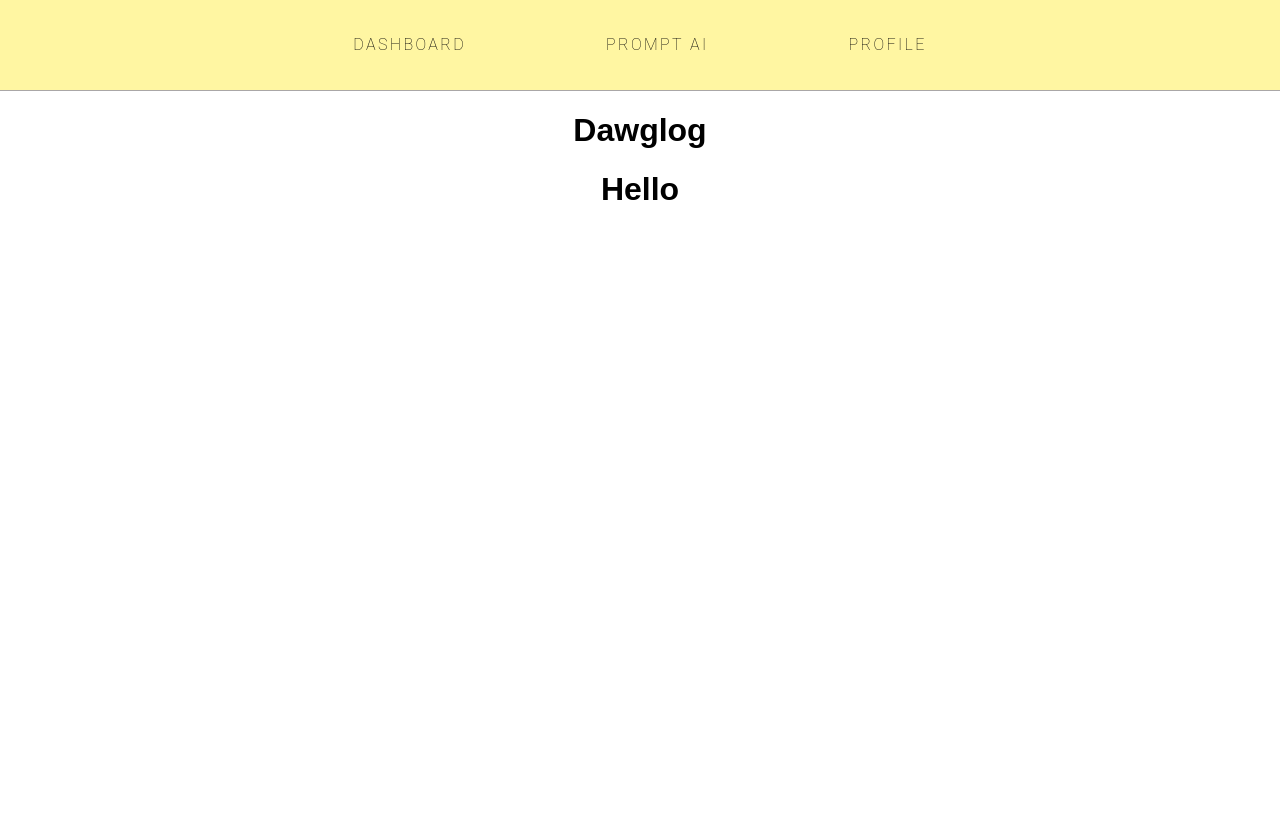
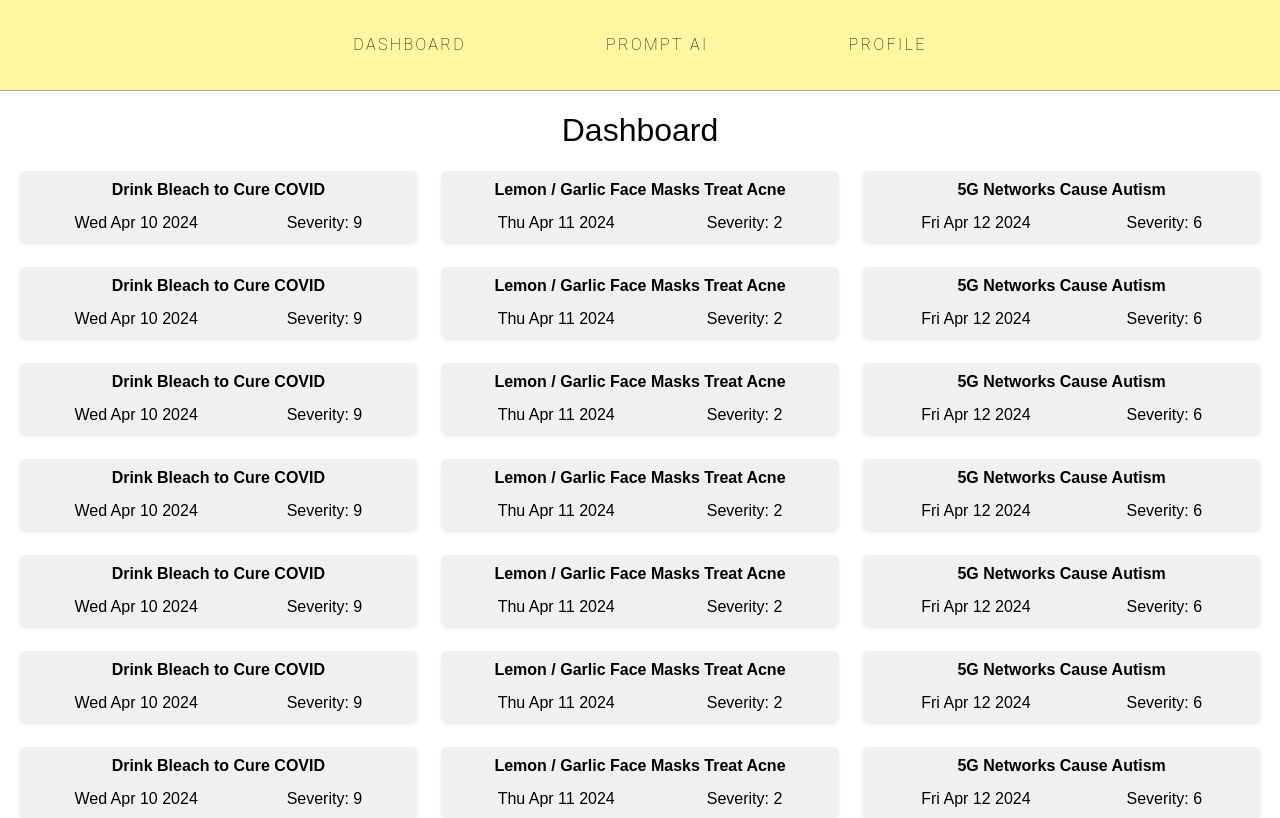
Before and after one commit to BaldoHado/Health-Misinformation-AI-App, a React (Create React App) app in the folder my-app/: page / in a window 1280 px wide. Built offline with nearby package versions, Linux system fonts and the light colour scheme.

Commit message:
dashboard

```diff
--- a/my-app/src/components/Dashboard/Dashboard.module.scss
+++ b/my-app/src/components/Dashboard/Dashboard.module.scss
@@ -0,0 +1,4 @@
+.title {
+    font-size: 32px;
+    font-weight: 500;
+}
--- a/my-app/src/components/Dashboard/Dashboard.tsx
+++ b/my-app/src/components/Dashboard/Dashboard.tsx
@@ -1,9 +1,197 @@
 import React from "react";
 import styles from "./Dashboard.module.scss";
+import IssueBox from "../IssueBox/IssueBox";
+
+interface IssueBoxProps {
+  issues: Issues[];
+}
+
+interface Issues {
+  summary: string;
+  date: Date;
+  region: string[];
+  demographic: string[];
+  popularity: number;
+  severity: number;
+}
+
+const misinformationData: Issues[] = [
+  {
+    summary: "Drink Bleach to Cure COVID",
+    date: new Date("2024-04-10"),
+    region: ["Online"],
+    demographic: ["General Public"],
+    popularity: 90,
+    severity: 9,
+  },
+  {
+    summary: "Lemon / Garlic Face Masks Treat Acne",
+    date: new Date("2024-04-11"),
+    region: ["Social Media Platforms"],
+    demographic: ["Young Adults"],
+    popularity: 95,
+    severity: 2,
+  },
+  {
+    summary: "5G Networks Cause Autism",
+    date: new Date("2024-04-12"),
+    region: ["Online Communities"],
+    demographic: ["Parents"],
+    popularity: 98,
+    severity: 6,
+  },
+  {
+    summary: "Drink Bleach to Cure COVID",
+    date: new Date("2024-04-10"),
+    region: ["Online"],
+    demographic: ["General Public"],
+    popularity: 90,
+    severity: 9,
+  },
+  {
+    summary: "Lemon / Garlic Face Masks Treat Acne",
+    date: new Date("2024-04-11"),
+    region: ["Social Media Platforms"],
+    demographic: ["Young Adults"],
+    popularity: 95,
+    severity: 2,
+  },
+  {
+    summary: "5G Networks Cause Autism",
+    date: new Date("2024-04-12"),
+    region: ["Online Communities"],
+    demographic: ["Parents"],
+    popularity: 98,
+    severity: 6,
+  },
+  {
+    summary: "Drink Bleach to Cure COVID",
+    date: new Date("2024-04-10"),
+    region: ["Online"],
+    demographic: ["General Public"],
+    popularity: 90,
+    severity: 9,
+  },
+  {
+    summary: "Lemon / Garlic Face Masks Treat Acne",
+    date: new Date("2024-04-11"),
+    region: ["Social Media Platforms"],
+    demographic: ["Young Adults"],
+    popularity: 95,
+    severity: 2,
+  },
+  {
+    summary: "5G Networks Cause Autism",
+    date: new Date("2024-04-12"),
+    region: ["Online Communities"],
+    demographic: ["Parents"],
+    popularity: 98,
+    severity: 6,
+  },
+  {
+    summary: "Drink Bleach to Cure COVID",
+    date: new Date("2024-04-10"),
+    region: ["Online"],
+    demographic: ["General Public"],
+    popularity: 90,
+    severity: 9,
+  },
+  {
+    summary: "Lemon / Garlic Face Masks Treat Acne",
+    date: new Date("2024-04-11"),
+    region: ["Social Media Platforms"],
+    demographic: ["Young Adults"],
+    popularity: 95,
+    severity: 2,
+  },
+  {
+    summary: "5G Networks Cause Autism",
+    date: new Date("2024-04-12"),
+    region: ["Online Communities"],
+    demographic: ["Parents"],
+    popularity: 98,
+    severity: 6,
+  },
+  {
+    summary: "Drink Bleach to Cure COVID",
+    date: new Date("2024-04-10"),
+    region: ["Online"],
+    demographic: ["General Public"],
+    popularity: 90,
+    severity: 9,
+  },
+  {
+    summary: "Lemon / Garlic Face Masks Treat Acne",
+    date: new Date("2024-04-11"),
+    region: ["Social Media Platforms"],
+    demographic: ["Young Adults"],
+    popularity: 95,
+    severity: 2,
+  },
+  {
+    summary: "5G Networks Cause Autism",
+    date: new Date("2024-04-12"),
+    region: ["Online Communities"],
+    demographic: ["Parents"],
+    popularity: 98,
+    severity: 6,
+  },
+  {
+    summary: "Drink Bleach to Cure COVID",
+    date: new Date("2024-04-10"),
+    region: ["Online"],
+    demographic: ["General Public"],
+    popularity: 90,
+    severity: 9,
+  },
+  {
+    summary: "Lemon / Garlic Face Masks Treat Acne",
+    date: new Date("2024-04-11"),
+    region: ["Social Media Platforms"],
+    demographic: ["Young Adults"],
+    popularity: 95,
+    severity: 2,
+  },
+  {
+    summary: "5G Networks Cause Autism",
+    date: new Date("2024-04-12"),
+    region: ["Online Communities"],
+    demographic: ["Parents"],
+    popularity: 98,
+    severity: 6,
+  },
+  {
+    summary: "Drink Bleach to Cure COVID",
+    date: new Date("2024-04-10"),
+    region: ["Online"],
+    demographic: ["General Public"],
+    popularity: 90,
+    severity: 9,
+  },
+  {
+    summary: "Lemon / Garlic Face Masks Treat Acne",
+    date: new Date("2024-04-11"),
+    region: ["Social Media Platforms"],
+    demographic: ["Young Adults"],
+    popularity: 95,
+    severity: 2,
+  },
+  {
+    summary: "5G Networks Cause Autism",
+    date: new Date("2024-04-12"),
+    region: ["Online Communities"],
+    demographic: ["Parents"],
+    popularity: 98,
+    severity: 6,
+  },
+];
 
 const Dashboard = () => {
   return (
-    <h1>Dawglog</h1>
+    <>
+      <h1 className={styles.title}>Dashboard</h1>
+      <IssueBox issues={misinformationData} />
+    </>
   );
 };
 
--- /dev/null
+++ b/my-app/src/components/IssueBox/IssueBox.module.scss
@@ -0,0 +1,24 @@
+.gridContainer {
+    display: grid;
+    grid-template-columns: repeat(3, 1fr);
+    gap: 25px;
+    margin-left: 20px;
+    margin-right: 20px;
+}
+
+.box {
+    background-color: #f0f0f0;
+    padding: 10px;
+    border-radius: 5px;
+    box-shadow: 0 2px 4px rgba(0, 0, 0, 0.1);
+}
+
+.summary {
+    font-weight: bold;
+}
+
+.lowerText {
+    display: flex;
+    justify-content: space-around;
+    padding-top: 15px;
+}
--- /dev/null
+++ b/my-app/src/components/IssueBox/IssueBox.tsx
@@ -0,0 +1,33 @@
+import React from "react";
+import styles from "./IssueBox.module.scss";
+
+interface IssueBoxProps {
+  issues: Issues[];
+}
+
+interface Issues {
+  summary: string;
+  date: Date;
+  region: string[];
+  demographic: string[];
+  popularity: number;
+  severity: number;
+}
+
+const IssueBox = ({ issues }: IssueBoxProps) => {
+  return (
+    <div className={styles.gridContainer}>
+      {issues.map((issue, index) => (
+        <div key={index} className={styles.box}>
+          <div className={styles.summary}>{issue.summary}</div>
+          <div className={styles.lowerText}>
+            <div className={styles.date}>{issue.date.toDateString()}</div>
+            <div className={styles.severity}>Severity: {issue.severity}</div>
+          </div>
+        </div>
+      ))}
+    </div>
+  );
+};
+
+export default IssueBox;
--- a/my-app/src/pages/Home.tsx
+++ b/my-app/src/pages/Home.tsx
@@ -7,7 +7,6 @@ const Home = () => {
     <div>
       <Header />
       <Dashboard />
-      <h1>Hello</h1>
     </div>
   );
 };
```
